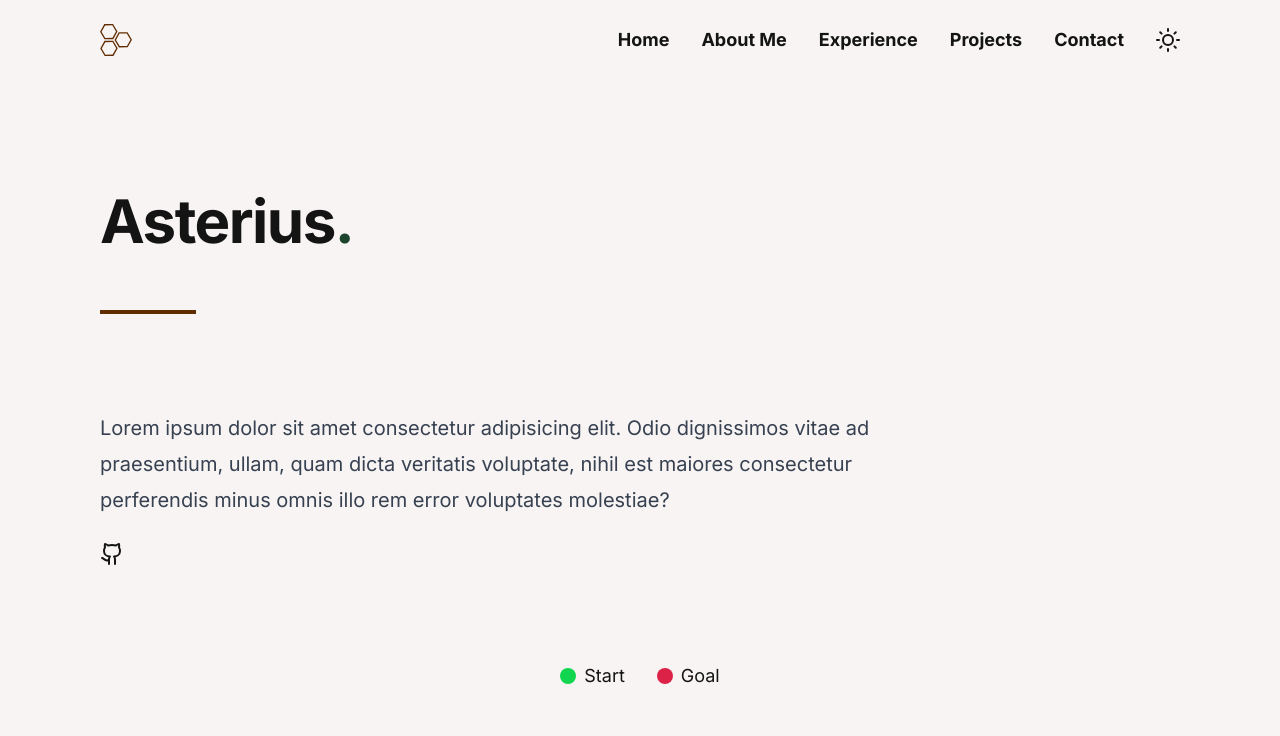
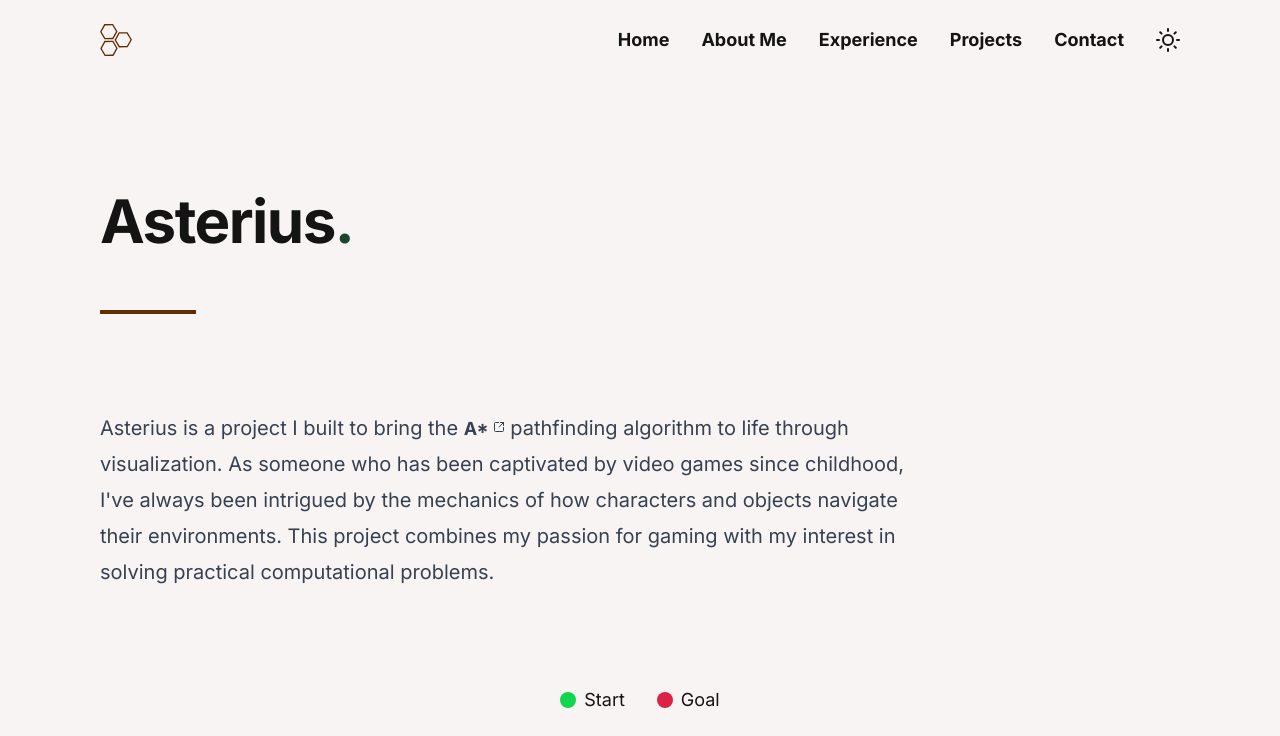
Before and after one commit to corbinmurray/corbinmurray-dev, a Next.js app: page /projects/asterius in a window 1280 px wide. Shown: the top 736 px of the page. Built offline with nearby package versions, Linux system fonts and the light colour scheme.

Commit message:
Add small summary of project

```diff
--- a/app/projects/asterius/page.tsx
+++ b/app/projects/asterius/page.tsx
@@ -1,7 +1,7 @@
+import Link from "@/components/link";
 import MazeSvg from "@/components/maze-svg";
 import RevealSection from "@/components/reveal-section";
 import SectionHeader from "@/components/section-header";
-import { Github } from "lucide-react";
 
 export default function Page() {
 	return (
@@ -11,12 +11,15 @@ export default function Page() {
 
 				<article>
 					<p>
-						Lorem ipsum dolor sit amet consectetur adipisicing elit. Odio dignissimos vitae ad praesentium, ullam, quam dicta veritatis voluptate, nihil est
-						maiores consectetur perferendis minus omnis illo rem error voluptates molestiae?
+						Asterius is a project I built to bring the{" "}
+						<Link href="https://en.wikipedia.org/wiki/A*_search_algorithm" variant="external">
+							A*
+						</Link>{" "}
+						pathfinding algorithm to life through visualization. As someone who has been captivated by video games since childhood, I&apos;ve always been
+						intrigued by the mechanics of how characters and objects navigate their environments. This project combines my passion for gaming with my interest
+						in solving practical computational problems.
 					</p>
 				</article>
-
-				<Github />
 
 				<div className="max-w-screen-sm mx-auto my-12 md:my-24">
 					<MazeSvg className="mx-auto" />
```
